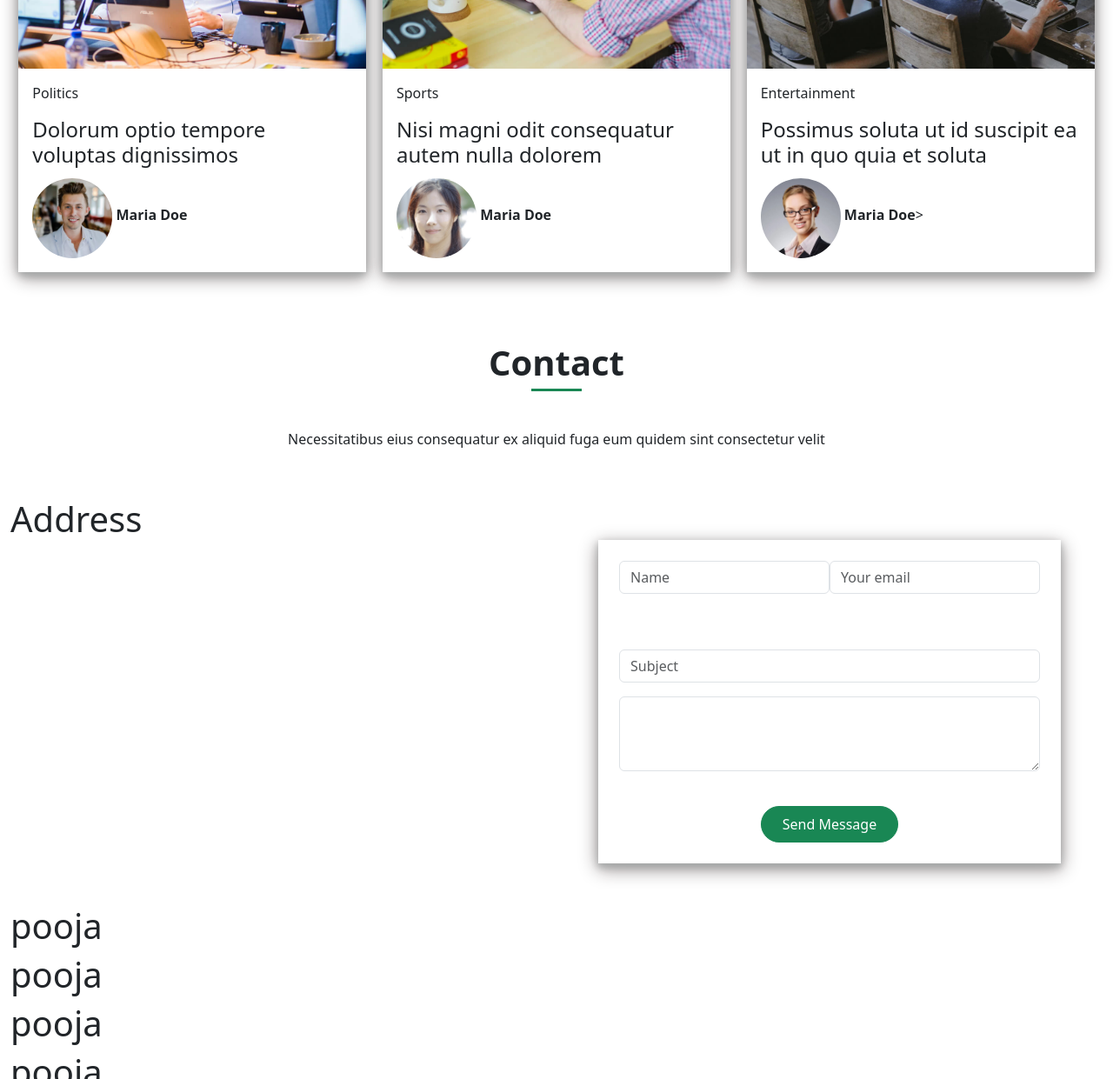
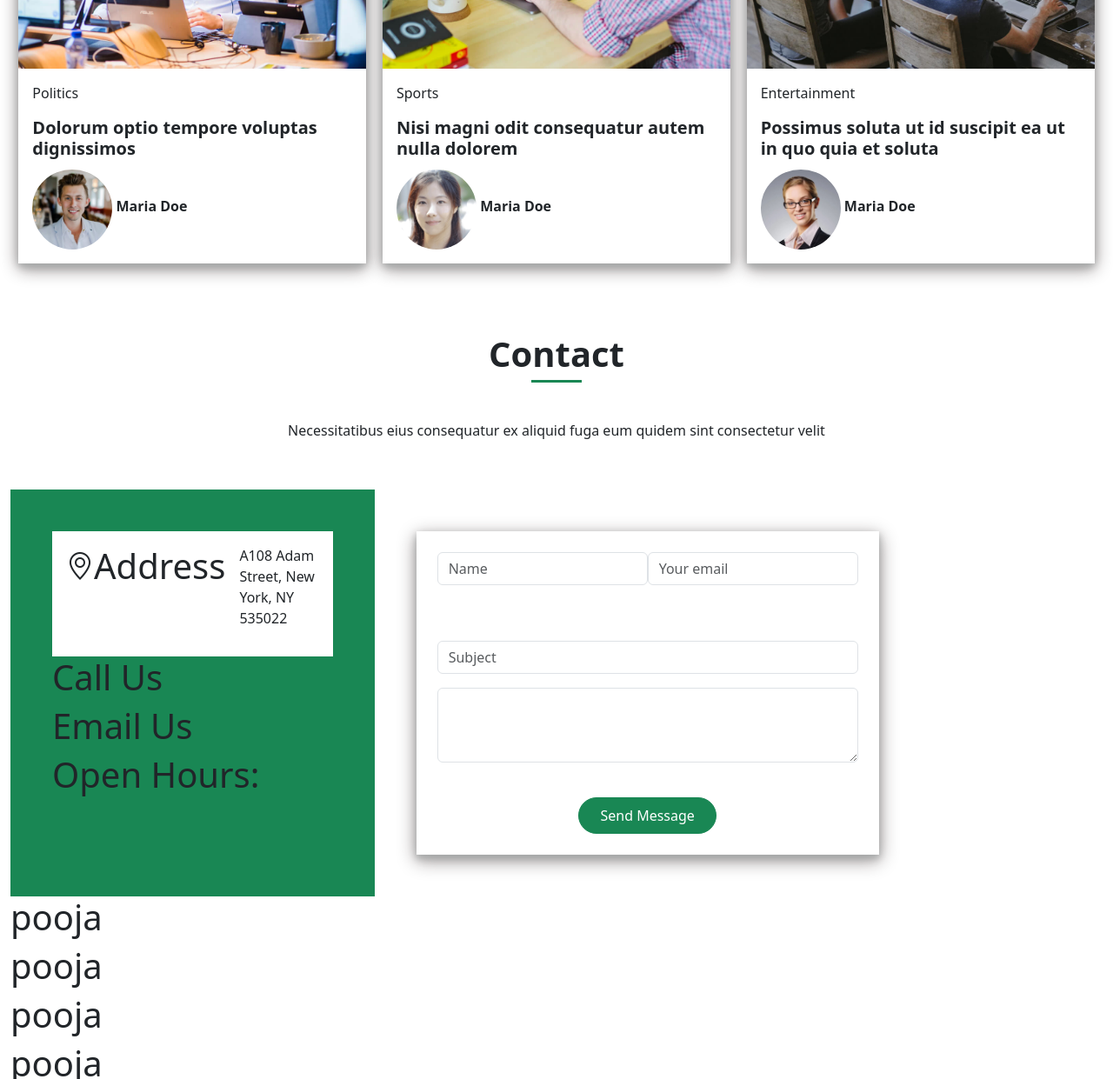
Before and after one commit to maurya-pooja/bootstrap, a plain HTML site: page index.html in a window 1280 px wide. Shown: the part 8920-10161 px from the top of the page at 87% size. Drawn offline with nearby package versions, Linux system fonts and the light colour scheme.

Commit message:
few changes

```diff
--- a/index.html
+++ b/index.html
@@ -659,12 +659,12 @@
                         </div>
                         <div class="questions mb-4 accordion-item">
                           <h2 class="accordion-header">
-                            <button class="accordion-button collapsed" type="button" data-bs-toggle="collapse" data-bs-target="#panelsStayOpen-collapseTwo" aria-expanded="false" aria-controls="panelsStayOpen-collapseTwo">
+                            <button class="accordion-button collapsed" type="button" data-bs-toggle="collapse" data-bs-target="#panelsStayOpen-collapsefour" aria-expanded="false" aria-controls="panelsStayOpen-collapseTwo">
                               4.
                               Feugiat scelerisque varius morbi enim nunc faucibus a pellentesque?
                             </button>
                           </h2>
-                          <div id="panelsStayOpen-collapseTwo" class="accordion-collapse collapse">
+                          <div id="panelsStayOpen-collapsefour" class="accordion-collapse collapse">
                             <div class="accordion-body">
                               <p>Dolor sit amet consectetur adipiscing elit pellentesque habitant morbi.
                                 Id interdum velit laoreet id donec ultrices. Fringilla phasellus faucibus scelerisque eleifend donec pretium.
@@ -674,12 +674,12 @@
                         </div>
                         <div class="questions mb-4 accordion-item">
                           <h2 class="accordion-header">
-                            <button class="accordion-button collapsed" type="button" data-bs-toggle="collapse" data-bs-target="#panelsStayOpen-collapseTwo" aria-expanded="false" aria-controls="panelsStayOpen-collapseTwo">
+                            <button class="accordion-button collapsed" type="button" data-bs-toggle="collapse" data-bs-target="#panelsStayOpen-collapsefive" aria-expanded="false" aria-controls="panelsStayOpen-collapseTwo">
                               5.
                               Feugiat scelerisque varius morbi enim nunc faucibus a pellentesque?
                             </button>
                           </h2>
-                          <div id="panelsStayOpen-collapseTwo" class="accordion-collapse collapse">
+                          <div id="panelsStayOpen-collapsefive" class="accordion-collapse collapse">
                             <div class="accordion-body">
                               <p>Dolor sit amet consectetur adipiscing elit pellentesque habitant morbi.
                                 Id interdum velit laoreet id donec ultrices. Fringilla phasellus faucibus scelerisque eleifend donec pretium.
@@ -703,7 +703,7 @@
                         <img src="./image/blog-1.jpg" class="card-img-top" alt="...">
                         <div class="card-body bg-white">
                           <p>Politics</p>
-                          <h4>Dolorum optio tempore voluptas dignissimos</h4>
+                          <h5 class="fw-bold">Dolorum optio tempore voluptas dignissimos</h5>
                           <img src="./image/3tes.jpg" class="rounded-circle w-25 pt-1" alt="...">
                           <strong>Maria Doe</strong>
                           <!-- <p>Jan 1, 2022</p> -->
@@ -713,7 +713,7 @@
                         <img src="./image/blog-2.jpg" class="card-img-top" alt="...">
                         <div class="card-body bg-white">
                           <p>Sports</p>
-                          <h4>Nisi magni odit consequatur autem nulla dolorem</h4>
+                          <h5 class="fw-bold">Nisi magni odit consequatur autem nulla dolorem</h5>
                           <img src="./image/1tes.jpg" class="rounded-circle w-25 pt-1" alt="...">
                           <strong>Maria Doe</strong>
                         </div>
@@ -722,9 +722,9 @@
                         <img src="./image/blog-3.jpg" class="card-img-top" alt="...">
                         <div class="card-body bg-white">
                           <p>Entertainment</p>
-                          <h4>Possimus soluta ut id suscipit ea ut in quo quia et soluta</h4>
+                          <h5 class="fw-bold">Possimus soluta ut id suscipit ea ut in quo quia et soluta</h5>
                           <img src="./image/2tes.jpg" class="rounded-circle w-25 pt-1" alt="...">
-                          <strong>Maria Doe</strong>>
+                          <strong>Maria Doe</strong>
                         </div>
                       </div>
                     </div>
@@ -736,12 +736,28 @@
                       <p class="m-2 p-2 mb-5 mt-1">Necessitatibus eius consequatur ex aliquid fuga eum quidem sint consectetur velit</p>
                     </div>
                     <div class="col-md-12 d-flex">
-                      <div class="data col-md-6">
+                      <div class="data col-md-4 bg-success p-5">
                         <div class="outer">
+                          <div class="inner bg-white d-flex p-3">
+                            <div>
+                              <i class="bi bi-geo-alt fs-2"></i>
+                            </div>
+                            <h1 class="pe-3">Address</h1>
+                            <p class="d-block">A108 Adam Street, New York, NY 535022</p>
+                          </div>
                           <div class="inner">
                             <h1>
-                              Address</h1>
+                            Call Us</h1>
                           </div>
+                          <div class="inner">
+                            <h1>
+                          Email Us</h1>
+                          </div>
+                          <div class="inner">
+                            <h1>
+                            Open Hours:</h1>
+                          </div>
+
                           <div class="inner"></div>
                           <div class="inner"></div>
                           <div class="inner"></div>
```
